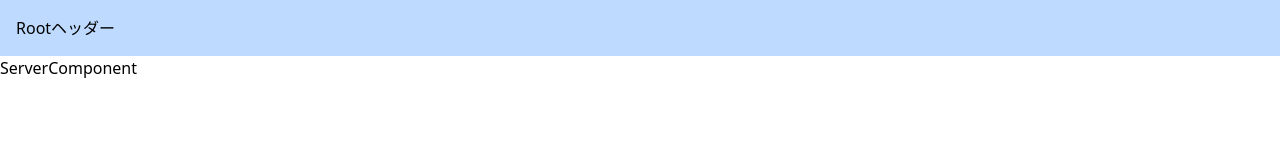
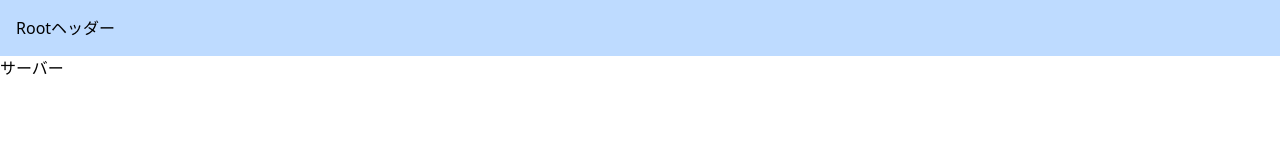
Before and after one commit to ryoma-abe/next-udemy-practice, a Next.js app: page /rsc in a window 1280 px wide. Shown: the top 160 px of the page. Built offline with nearby package versions, Linux system fonts and the light colour scheme.

Commit message:
クライアントコンポーネントにカウント機能を追加し、サーバーコンポーネントの表示を日本語に変更しました。

```diff
--- a/src/app/rcc/page.tsx
+++ b/src/app/rcc/page.tsx
@@ -1,7 +1,15 @@
 "use client";
 
+import { useState } from "react";
+
 export default function ClientComponent() {
+  const [count, setCount] = useState(0);
   console.log("ClientComponent");
 
-  return <div>ClientComponent</div>;
+  return (
+    <div>
+      <p>ClientComponent</p>
+      <button onClick={() => setCount(count + 1)}>{count}</button>
+    </div>
+  );
 }
--- a/src/app/rsc/page.tsx
+++ b/src/app/rsc/page.tsx
@@ -1,5 +1,8 @@
 export default function ServerComponent() {
-  console.log("ServerComponent");
 
-  return <div>ServerComponent</div>;
+  return (
+    <div>
+      <p>サーバー</p>
+    </div>
+  );
 }
```
